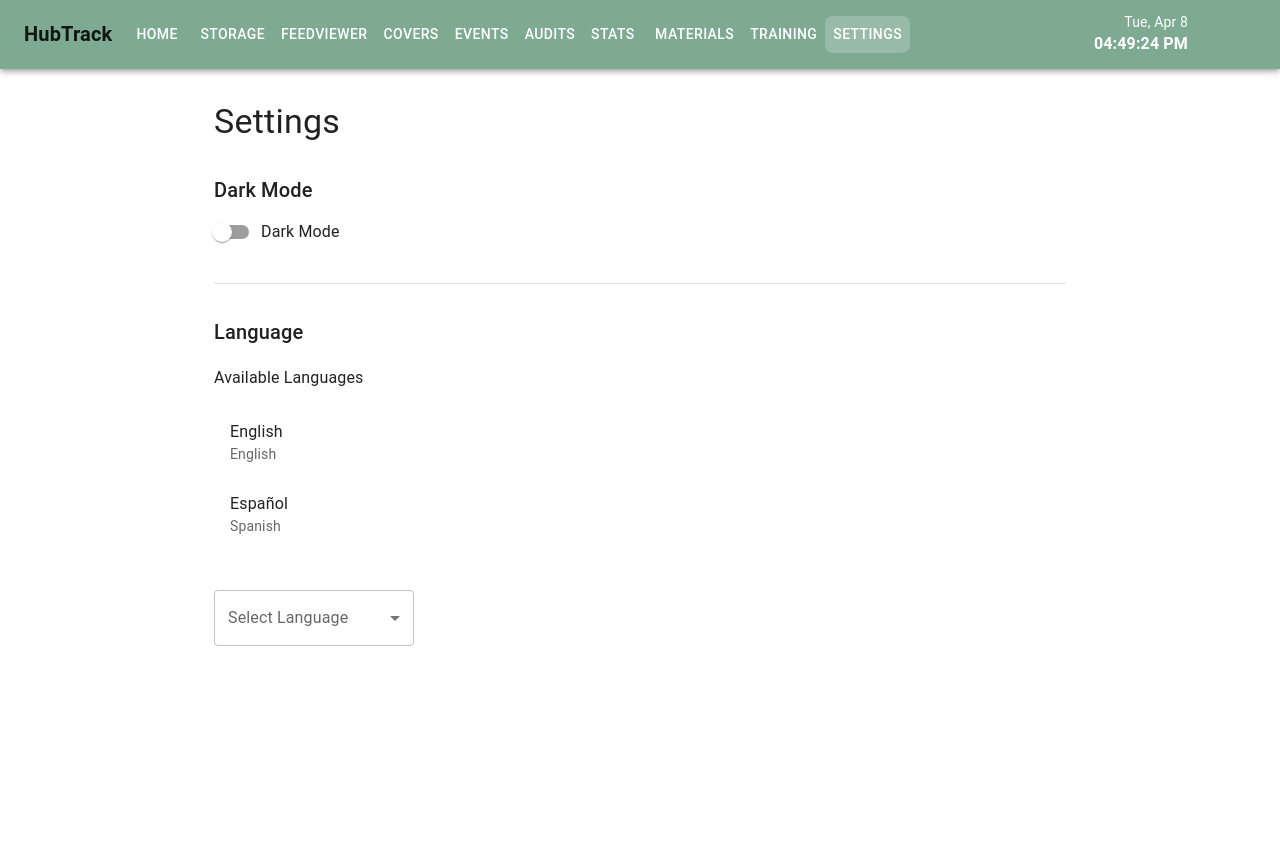
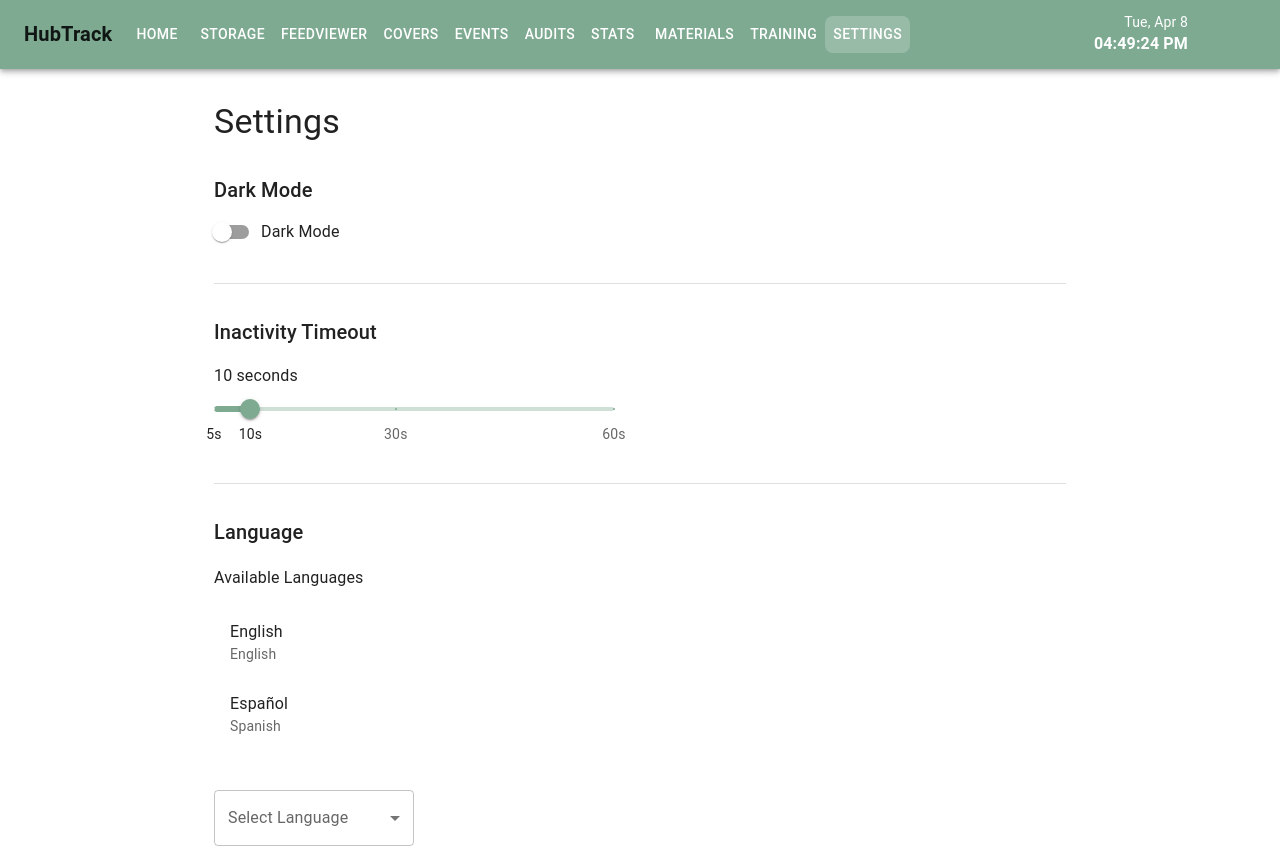
Before and after one commit to IBlack-Biogreen/hubTrack, a React (Vite) app in the folder frontend/: page /settings in a window 1280 px wide. Before the commit the page ends 800 px from the top, so only its background shows below. Built offline with nearby package versions, Linux system fonts and the light colour scheme; some icons are missing.

Commit message:
quick clean up

```diff
--- a/frontend/src/pages/Settings.tsx
+++ b/frontend/src/pages/Settings.tsx
@@ -21,11 +21,17 @@ import AddIcon from '@mui/icons-material/Add';
 import DeleteIcon from '@mui/icons-material/Delete';
 import { useThemeContext } from '../contexts/ThemeContext';
 import { useLanguage, availableLanguages } from '../contexts/LanguageContext';
+import { useTimeout } from '../contexts/TimeoutContext';
 
 function Settings() {
   const { isDarkMode, toggleDarkMode } = useThemeContext();
   const { enabledLanguages, addEnabledLanguage, removeEnabledLanguage, t } = useLanguage();
+  const { timeout, setTimeout } = useTimeout();
   const [selectedLanguage, setSelectedLanguage] = useState<string>('');
+
+  const handleTimeoutChange = (event: Event, newValue: number | number[]) => {
+    setTimeout(newValue as number);
+  };
 
   const handleAddLanguage = () => {
     if (selectedLanguage) {
@@ -58,6 +64,34 @@ function Settings() {
             }
             label={t('darkMode')}
           />
+        </Box>
+
+        <Divider sx={{ my: 4 }} />
+
+        <Box sx={{ mt: 4 }}>
+          <Typography variant="h6" gutterBottom>
+            Inactivity Timeout
+          </Typography>
+          <Box sx={{ mt: 2, maxWidth: 400 }}>
+            <Typography gutterBottom>
+              {timeout / 1000} seconds
+            </Typography>
+            <Slider
+              value={timeout}
+              onChange={handleTimeoutChange}
+              min={5000}
+              max={60000}
+              step={5000}
+              marks={[
+                { value: 5000, label: '5s' },
+                { value: 10000, label: '10s' },
+                { value: 30000, label: '30s' },
+                { value: 60000, label: '60s' },
+              ]}
+              valueLabelDisplay="auto"
+              valueLabelFormat={(value) => `${value / 1000}s`}
+            />
+          </Box>
         </Box>
 
         <Divider sx={{ my: 4 }} />
```
